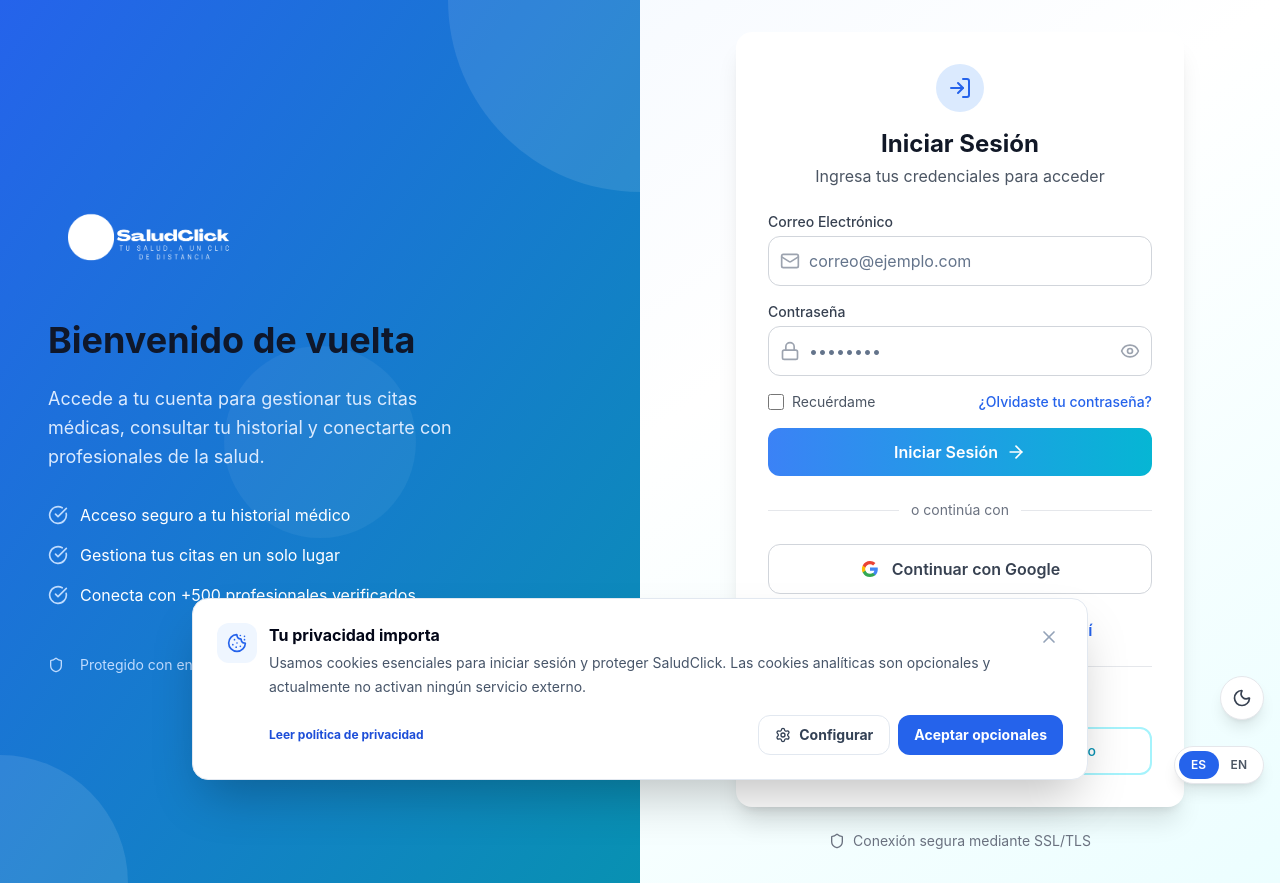
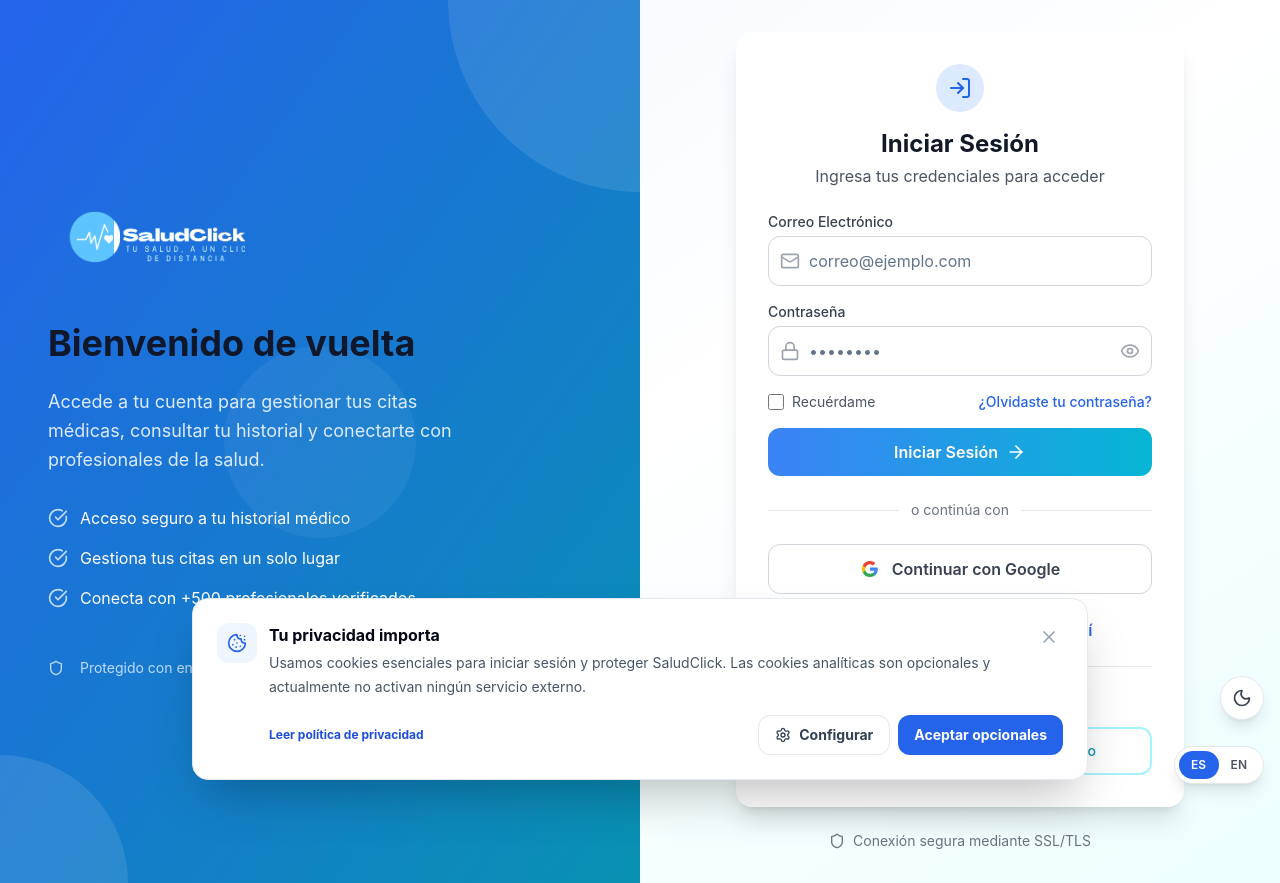
Before and after one commit to perspective0/SaludCLick, a Next.js app in the folder frontend/: page /login in a window 1280 px wide. Built offline with nearby package versions, Linux system fonts and the light colour scheme; no server answers.

Commit message:
Refine transparent login logo treatment

```diff
--- a/frontend/app/login/page.tsx
+++ b/frontend/app/login/page.tsx
@@ -150,14 +150,25 @@ function LoginContent() {
 
         <div className="relative z-10 flex flex-col justify-center text-white max-w-md">
           <Link href="/" className="mb-12">
-            <Image
-              src="/saludclick.png"
-              alt="SaludClick"
-              width={220}
-              height={100}
-              priority
-              className="block h-16 w-auto brightness-0 invert"
-            />
+            <span className="relative block h-[70px] w-[220px]">
+              <Image
+                src="/saludclick.png"
+                alt="SaludClick"
+                fill
+                priority
+                sizes="220px"
+                className="object-contain object-left"
+              />
+              <Image
+                src="/saludclick.png"
+                alt=""
+                fill
+                aria-hidden="true"
+                sizes="220px"
+                className="object-contain object-left brightness-0 invert"
+                style={{ clipPath: 'inset(0 0 0 30%)' }}
+              />
+            </span>
           </Link>
 
           <h1 className="text-4xl font-bold mb-6">
```
